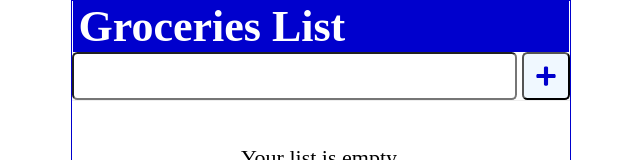
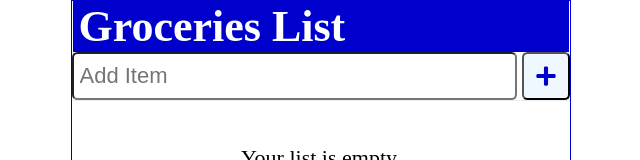
Before and after one commit to kpaccess/grocery-list-react, a React (Vite) app: page / in a window 1280 px wide. Shown: the top 160 px of the page, without its empty margins (319-959 px from the left). Built offline with nearby package versions, Linux system fonts and the light colour scheme.

Commit message:
remove items from storage also

```diff
--- a/src/AddItem.jsx
+++ b/src/AddItem.jsx
@@ -19,6 +19,7 @@ const Input = ({
         onChange={(e) =>
           setNewItem(e.target.value)
         }
+        placeholder="Add Item"
         required
         autoFocus
       />
--- a/src/App.jsx
+++ b/src/App.jsx
@@ -47,6 +47,10 @@ function App() {
       (item) => item.id !== id
     );
     setItems(listItems);
+    localStorage.setItem(
+      'shoppinglist',
+      JSON.stringify(listItems)
+    );
   };
 
   const handleSubmit = (e) => {
```
